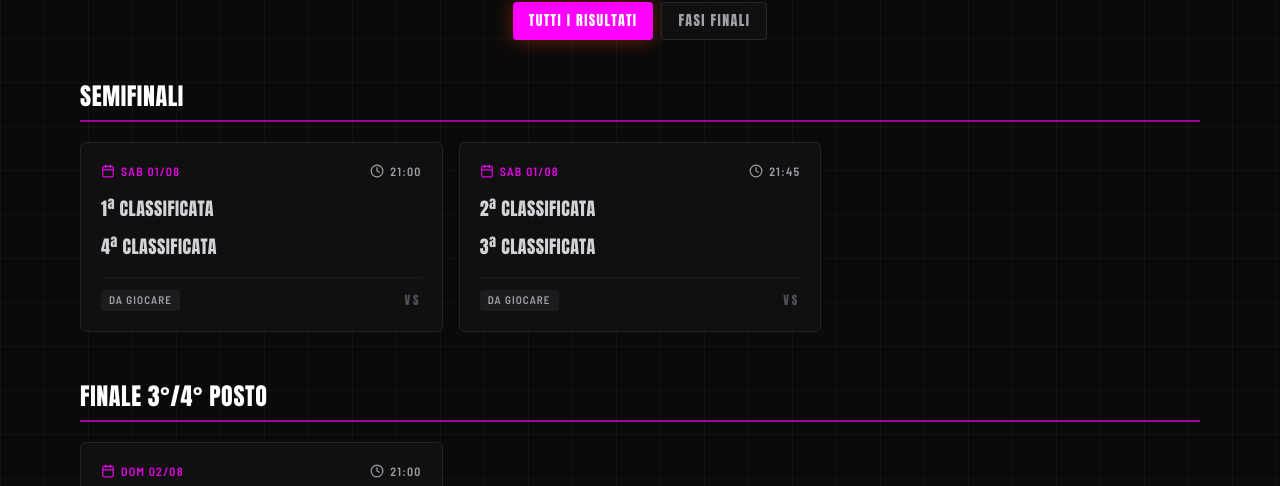
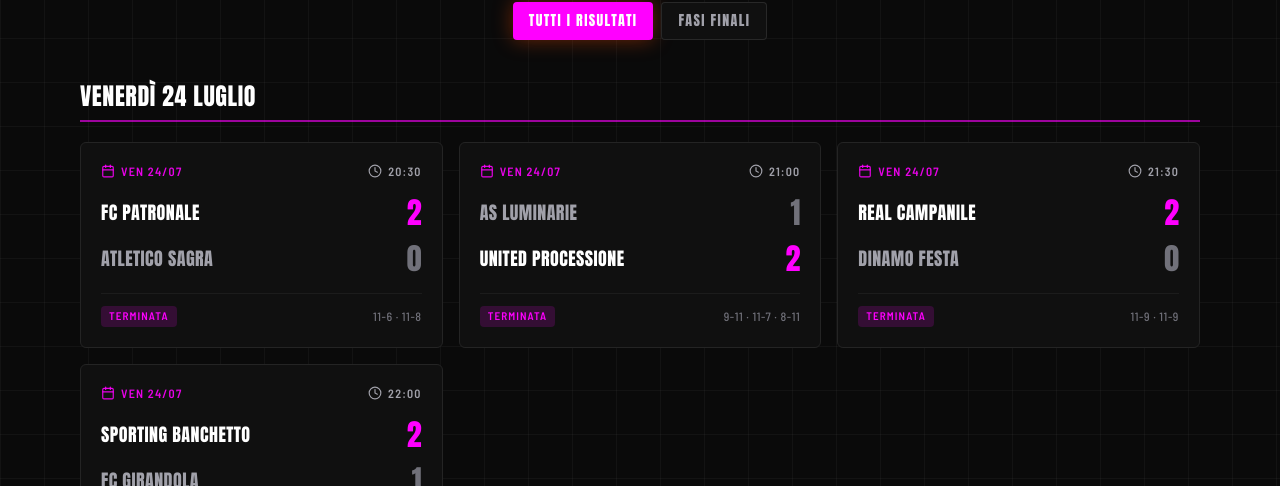
Before and after one commit to torneojogabonitojerago/sito.jogabonito, a React (Vite) app: page /risultati in a window 1280 px wide. Shown: the part 314-800 px from the top of the page. Built offline with nearby package versions, Linux system fonts and the light colour scheme; no server answers; the database is empty.

Commit message:
Aggiornamento sito

```diff
--- a/src/pages/Risultati.tsx
+++ b/src/pages/Risultati.tsx
@@ -38,6 +38,17 @@ export default function Risultati() {
   );
 
   const byPhase = (p: MatchPhase) => sorted.filter((m) => m.phase === p);
+  const byGironi = () => sorted.filter((m) => m.phase === 'gironi');
+
+  // Group matches by date
+  const groupByDate = (matches: Match[]) => {
+    const groups: Record<string, Match[]> = {};
+    matches.forEach(m => {
+      if (!groups[m.date]) groups[m.date] = [];
+      groups[m.date].push(m);
+    });
+    return groups;
+  };
 
   return (
     <div className="mx-auto max-w-6xl px-4 pb-24">
@@ -61,7 +72,32 @@ export default function Risultati() {
         ))}
       </div>
 
-      {(filter === 'all' || filter === 'finali') && (
+      {filter === 'all' && (
+        <>
+          {/* Partite di girone organizzate per data */}
+          {Object.entries(groupByDate(byGironi())).map(([date, matches]) => (
+            <section key={date} className="mb-12">
+              <div className="mb-5 border-b-2 border-primary/60 pb-2">
+                <h2 className="font-display text-2xl uppercase tracking-wide text-white">
+                  {new Date(date).toLocaleDateString('it-IT', { weekday: 'long', day: 'numeric', month: 'long' })}
+                </h2>
+              </div>
+              <div className="grid gap-4 sm:grid-cols-2 lg:grid-cols-3">
+                {matches.map((m) => (
+                  <MatchCard key={m.id} match={m} teams={data.teams} />
+                ))}
+              </div>
+            </section>
+          ))}
+
+          {/* Fasi finali */}
+          <MatchGroup title={phaseLabel.semifinale} list={byPhase('semifinale')} teams={data.teams} />
+          <MatchGroup title={phaseLabel.finalina} list={byPhase('finalina')} teams={data.teams} />
+          <MatchGroup title={phaseLabel.finale} list={byPhase('finale')} teams={data.teams} />
+        </>
+      )}
+
+      {filter === 'finali' && (
         <>
           <MatchGroup title={phaseLabel.semifinale} list={byPhase('semifinale')} teams={data.teams} />
           <MatchGroup title={phaseLabel.finalina} list={byPhase('finalina')} teams={data.teams} />
```
